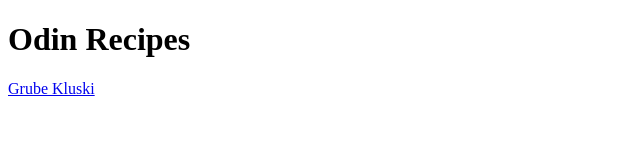
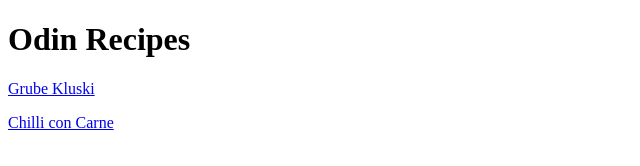
Before and after one commit to MomsCoffee/odin-recipes, a plain HTML site: page index.html in a window 1280 px wide. Shown: the whole page, without its empty margins (0-640 px from the left). Drawn offline with Linux system fonts and the light colour scheme.

Commit message:
Add new link to index

```diff
--- a/index.html
+++ b/index.html
@@ -9,5 +9,6 @@
 <body>
     <h1>Odin Recipes</h1>
     <p><a href="./recipes/grube-kluski.html">Grube Kluski</a></p>
+    <p><a href="./recipes/chilli-con-carne.html">Chilli con Carne</a></p>
 </body>
 </html>
```
